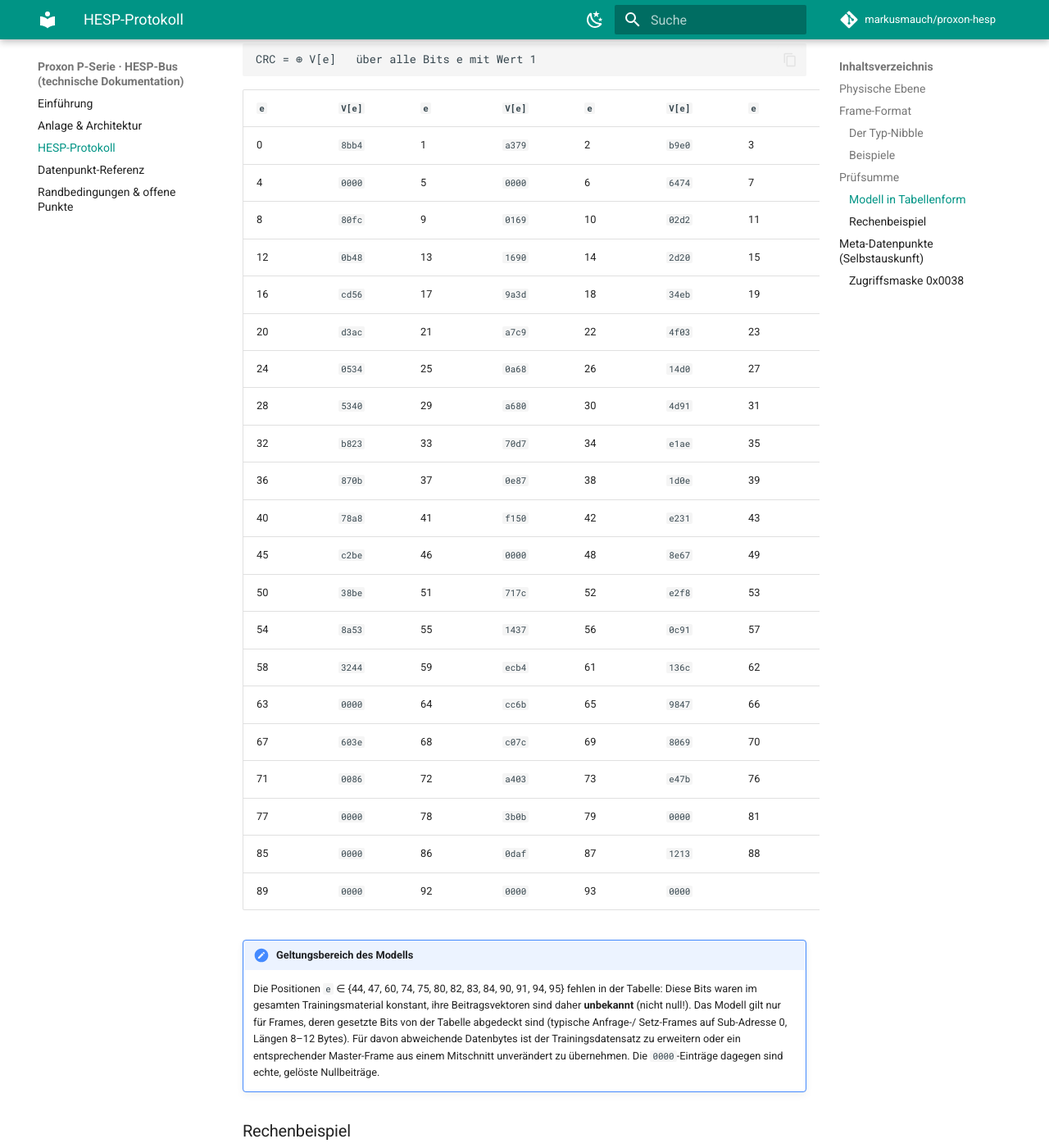
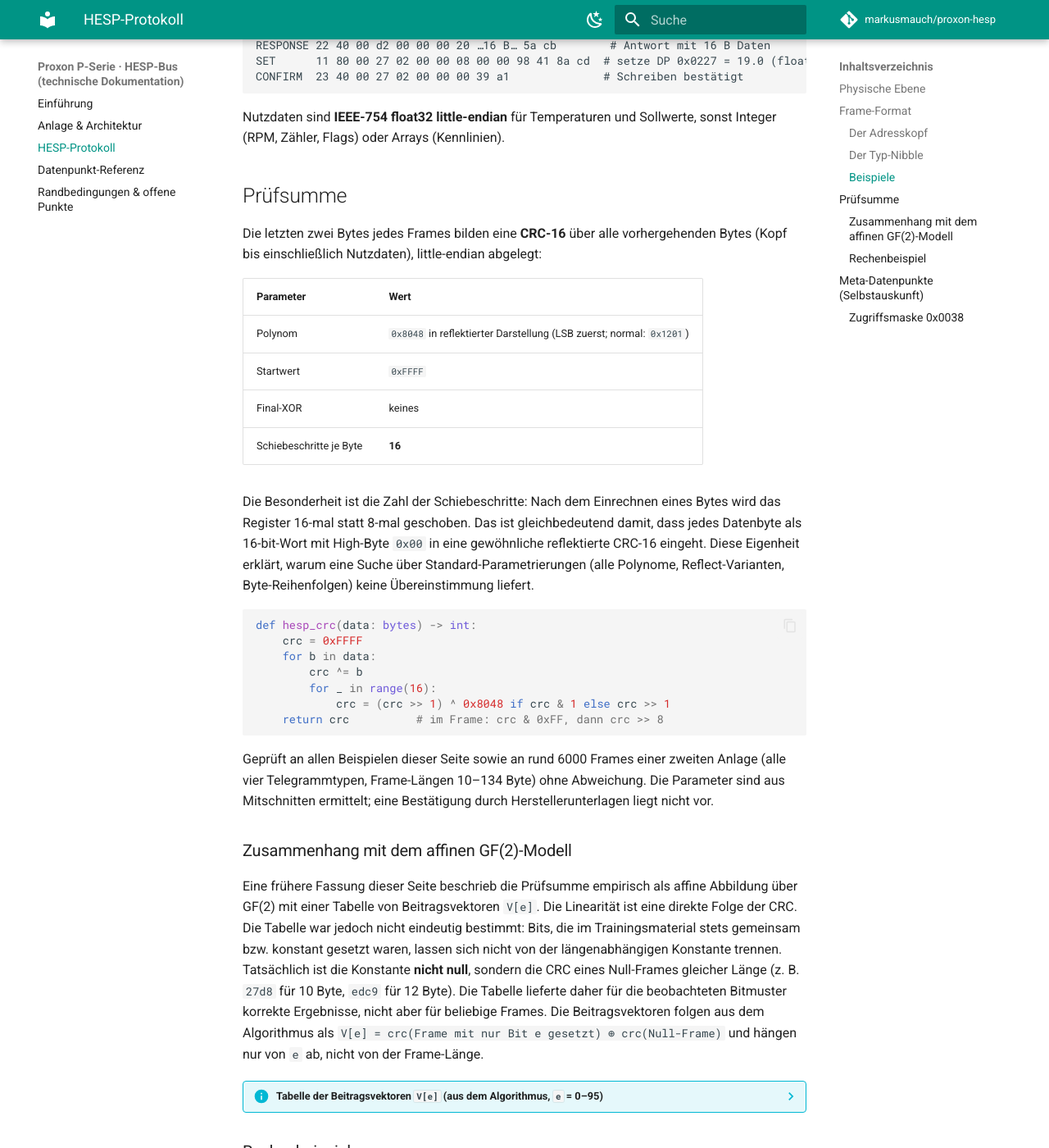
Before and after one commit to markusmauch/proxon-hesp, an MkDocs documentation site: the page built from docs/protokoll.md, in a window 1280 px wide and 1400 px high, scrolled down 2312 px. Shown: the whole window at 82% size. Built offline with MkDocs 1.6.1 and Material for MkDocs 9.7.7, drawn with Linux system fonts in a browser that asks for light colours; comment, search, counter and statistics services are not loaded; some of the changed text lies outside the part shown.

Commit message:
Protokoll: CRC-16-Parameter und Deutung des Adresskopfs ergänzt
- Prüfsumme als CRC-16 beschrieben (Poly 0x8048 reflektiert, Init 0xFFFF,
  16 Schiebeschritte je Byte), geprüft an ~6000 Frames einer zweiten Anlage
- Erläuterung zum bisherigen affinen GF(2)-Modell, vollständige V[e]-Tabelle
- Vermutete Zerlegung der Kopfbytes in Typ / Quelle / Ziel

````diff
--- a/docs/protokoll.md
+++ b/docs/protokoll.md
@@ -16,18 +16,45 @@ Prüfsummenmodell wurden aus eigenen Busmitschnitten bestimmt.
 Jeder Frame:
 
 ```
-H0  80  00   <id_lo> <id_hi>   00 00   <len>   <data …>   <crc_lo> <crc_hi>
+<h0> <h1> <h2>   <id_lo> <id_hi>   00 00   <len>   <data …>   <crc_lo> <crc_hi>
 ```
 
 | Feld | Bytes | Bedeutung |
 |---|---|---|
-| `H0` | 1 | Header. **Low-Nibble = Typ** (siehe unten), High-Nibble Länge/Node-abhängig |
-| `80 00` | 2 | fester Kopf-Rest (Node/Subadresse; andere Nodes z. B. `…07…`) |
+| `h0 h1 h2` | 3 | **Adresskopf**, 24-bit little-endian: Typ, Quell- und Zieladresse (siehe unten) |
 | `id_lo id_hi` | 2 | **Datenpunkt-ID, 16-bit little-endian** |
 | `00 00` | 2 | Reserviert / Sub-Selektor |
 | `len` | 1 | **Nibble-Anzahl** der Daten (`0x08`=4 B, `0x20`=16 B, `0xe0`=224 B) |
 | `data` | n | Nutzdaten (float32 LE, int, Array …) |
 | `crc` | 2 | Prüfsumme (little-endian) |
+
+### Der Adresskopf
+
+Die ersten drei Bytes bilden vermutlich ein 24-bit-Wort `H = h0 | h1 << 8 | h2 << 16` mit
+drei Feldern:
+
+| Bits | Feld | Breite |
+|---|---|---|
+| 0–3 | Typ (siehe unten) | 4 bit |
+| 4–13 | Quelladresse | 10 bit |
+| 14–23 | Zieladresse | 10 bit |
+
+Diese Deutung würde die bisher als „fester Kopf-Rest" bzw. „Node-abhängig" beschriebenen
+Bytes erklären: Anfrage und Antwort tauschen Quell- und Zieladresse.
+
+| Kopf | Typ | Quelle → Ziel |
+|---|---|---|
+| `10 80 00` | QUERY | 1 → 2 |
+| `22 40 00` | RESPONSE | 2 → 1 |
+| `11 80 00` | SET | 1 → 2 |
+| `23 40 00` | CONFIRM | 2 → 1 |
+| `10 80 07` | QUERY | 1 → 30 |
+| `10 00 0a` | QUERY | 1 → 40 |
+
+Adresse 1 ist der pollende Master. Die Zerlegung ist mit den Mitschnitten einer zweiten
+Anlage mit weiteren Busteilnehmern (u. a. Adressen 10–15, 30, 40) konsistent: Jede
+Antwort trägt dort die vertauschten Adressen der vorausgehenden Anfrage. Eine
+Bestätigung durch Herstellerunterlagen liegt nicht vor.
 
 ### Der Typ-Nibble
 
@@ -55,96 +82,93 @@ Integer (RPM, Zähler, Flags) oder Arrays (Kennlinien).
 
 ## Prüfsumme
 
-Die letzten zwei Bytes jedes Frames bilden eine Prüfsumme.
+Die letzten zwei Bytes jedes Frames bilden eine **CRC-16** über alle vorhergehenden Bytes
+(Kopf bis einschließlich Nutzdaten), little-endian abgelegt:
 
-- Sie entspricht **keiner Standard-CRC-16**: alle 65536 Polynome in Kombination mit
-  Reflect-Varianten und Byte-Reihenfolge wurden gegen echte Frame-Paare geprüft, ohne
-  Übereinstimmung.
-- Die Prüfsumme ist jedoch eine **affine Abbildung über GF(2)** (linear plus Konstante).
-  Ein end-ausgerichtetes affines Modell — variable End-Bits zuzüglich einer Konstante je
-  Frame-Länge, bestimmt aus rund 1650 kurzen Frames — sagt **331 von 331 zurückgehaltenen
-  Frames aller Typen korrekt voraus**. Die gelösten Konstanten sind für alle beobachteten
-  Frame-Längen (8–12 Bytes) **null**, das Modell ist also in diesem Bereich rein linear:
-  Die Prüfsumme ist ein XOR fester 16-bit-Beitragsvektoren über alle gesetzten
-  Nachrichtenbits.
+| Parameter | Wert |
+|---|---|
+| Polynom | `0x8048` in reflektierter Darstellung (LSB zuerst; normal: `0x1201`) |
+| Startwert | `0xFFFF` |
+| Final-XOR | keines |
+| Schiebeschritte je Byte | **16** |
 
-Damit ist die Prüfsumme für selbst erzeugte Frames deterministisch berechenbar.
+Die Besonderheit ist die Zahl der Schiebeschritte: Nach dem Einrechnen eines Bytes wird
+das Register 16-mal statt 8-mal geschoben. Das ist gleichbedeutend damit, dass jedes
+Datenbyte als 16-bit-Wort mit High-Byte `0x00` in eine gewöhnliche reflektierte CRC-16
+eingeht. Diese Eigenheit erklärt, warum eine Suche über Standard-Parametrierungen (alle
+Polynome, Reflect-Varianten, Byte-Reihenfolgen) keine Übereinstimmung liefert.
 
-### Modell in Tabellenform
-
-Bits werden **vom Frame-Ende her** indiziert (GF(2)-Konvention „end-aligned"): Für Byte
-`i` (0-basiert ab Frame-Anfang), Bit `b` (0 = LSB) eines Frames mit `N` Bytes (ohne die
-2 CRC-Bytes) ist die End-Bitposition
-
-```
-e = (N − 1 − i) · 8 + b
+```python
+def hesp_crc(data: bytes) -> int:
+    crc = 0xFFFF
+    for b in data:
+        crc ^= b
+        for _ in range(16):
+            crc = (crc >> 1) ^ 0x8048 if crc & 1 else crc >> 1
+    return crc          # im Frame: crc & 0xFF, dann crc >> 8
 ```
 
-Die 16-bit-Prüfsumme (dargestellt als `crc_hi·256 + crc_lo`; im Frame steht `crc_lo`
-zuerst) ist das XOR der Beitragsvektoren `V[e]` aller gesetzten Nachrichtenbits:
+Geprüft an allen Beispielen dieser Seite sowie an rund 6000 Frames einer zweiten Anlage
+(alle vier Telegrammtypen, Frame-Längen 10–134 Byte) ohne Abweichung. Die Parameter sind
+aus Mitschnitten ermittelt; eine Bestätigung durch Herstellerunterlagen liegt nicht vor.
 
-```
-CRC = ⊕ V[e]   über alle Bits e mit Wert 1
-```
+### Zusammenhang mit dem affinen GF(2)-Modell
 
-| `e` | `V[e]` | `e` | `V[e]` | `e` | `V[e]` | `e` | `V[e]` |
-|---|---|---|---|---|---|---|---|
-| 0 | `8bb4` | 1 | `a379` | 2 | `b9e0` | 3 | `0222` |
-| 4 | `0000` | 5 | `0000` | 6 | `6474` | 7 | `92a8` |
-| 8 | `80fc` | 9 | `0169` | 10 | `02d2` | 11 | `05a4` |
-| 12 | `0b48` | 13 | `1690` | 14 | `2d20` | 15 | `0000` |
-| 16 | `cd56` | 17 | `9a3d` | 18 | `34eb` | 19 | `69d6` |
-| 20 | `d3ac` | 21 | `a7c9` | 22 | `4f03` | 23 | `9e06` |
-| 24 | `0534` | 25 | `0a68` | 26 | `14d0` | 27 | `29a0` |
-| 28 | `5340` | 29 | `a680` | 30 | `4d91` | 31 | `9b22` |
-| 32 | `b823` | 33 | `70d7` | 34 | `e1ae` | 35 | `c3cd` |
-| 36 | `870b` | 37 | `0e87` | 38 | `1d0e` | 39 | `3a1c` |
-| 40 | `78a8` | 41 | `f150` | 42 | `e231` | 43 | `c4f3` |
-| 45 | `c2be` | 46 | `0000` | 48 | `8e67` | 49 | `1c5f` |
-| 50 | `38be` | 51 | `717c` | 52 | `e2f8` | 53 | `c561` |
-| 54 | `8a53` | 55 | `1437` | 56 | `0c91` | 57 | `1922` |
-| 58 | `3244` | 59 | `ecb4` | 61 | `136c` | 62 | `6e15` |
-| 63 | `0000` | 64 | `cc6b` | 65 | `9847` | 66 | `301f` |
-| 67 | `603e` | 68 | `c07c` | 69 | `8069` | 70 | `0043` |
-| 71 | `0086` | 72 | `a403` | 73 | `e47b` | 76 | `6242` |
-| 77 | `0000` | 78 | `3b0b` | 79 | `0000` | 81 | `0000` |
-| 85 | `0000` | 86 | `0daf` | 87 | `1213` | 88 | `0000` |
-| 89 | `0000` | 92 | `0000` | 93 | `0000` |  |  |
+Eine frühere Fassung dieser Seite beschrieb die Prüfsumme empirisch als affine Abbildung
+über GF(2) mit einer Tabelle von Beitragsvektoren `V[e]`. Die Linearität ist eine direkte
+Folge der CRC. Die Tabelle war jedoch nicht eindeutig bestimmt: Bits, die im
+Trainingsmaterial stets gemeinsam bzw. konstant gesetzt waren, lassen sich nicht von der
+längenabhängigen Konstante trennen. Tatsächlich ist die Konstante **nicht null**, sondern
+die CRC eines Null-Frames gleicher Länge (z. B. `27d8` für 10 Byte, `edc9` für 12 Byte).
+Die Tabelle lieferte daher für die beobachteten Bitmuster korrekte Ergebnisse, nicht aber
+für beliebige Frames. Die Beitragsvektoren folgen aus dem Algorithmus als
+`V[e] = crc(Frame mit nur Bit e gesetzt) ⊕ crc(Null-Frame)` und hängen nur von `e`
+ab, nicht von der Frame-Länge.
 
-!!! note "Geltungsbereich des Modells"
-    Die Positionen `e` ∈ {44, 47, 60, 74, 75, 80, 82, 83, 84, 90, 91, 94, 95} fehlen in
-    der Tabelle: Diese Bits waren im gesamten Trainingsmaterial konstant, ihre
-    Beitragsvektoren sind daher **unbekannt** (nicht null!). Das Modell gilt nur für
-    Frames, deren gesetzte Bits von der Tabelle abgedeckt sind (typische Anfrage-/
-    Setz-Frames auf Sub-Adresse 0, Längen 8–12 Bytes). Für davon abweichende Datenbytes
-    ist der Trainingsdatensatz zu erweitern oder ein entsprechender Master-Frame aus
-    einem Mitschnitt unverändert zu übernehmen. Die `0000`-Einträge dagegen sind echte,
-    gelöste Nullbeiträge.
+??? info "Tabelle der Beitragsvektoren `V[e]` (aus dem Algorithmus, `e` = 0–95)"
+
+    Bitposition vom Frame-Ende: Für Byte `i` (0-basiert), Bit `b` (0 = LSB) eines Frames mit
+    `N` Bytes ohne CRC gilt `e = (N − 1 − i) · 8 + b`. Damit ist
+    `CRC = K(N) ⊕ (⊕ V[e] über alle gesetzten Bits)` mit `K(N)` = CRC eines Null-Frames der Länge `N`.
+
+    | `e` | `V[e]` | `e` | `V[e]` | `e` | `V[e]` | `e` | `V[e]` |
+    |---|---|---|---|---|---|---|---|
+    | 0 | `d1f4` | 1 | `a379` | 2 | `4663` | 3 | `8cc6` |
+    | 4 | `191d` | 5 | `323a` | 6 | `6474` | 7 | `c8e8` |
+    | 8 | `80fc` | 9 | `0169` | 10 | `02d2` | 11 | `05a4` |
+    | 12 | `0b48` | 13 | `1690` | 14 | `2d20` | 15 | `5a40` |
+    | 16 | `cd56` | 17 | `9a3d` | 18 | `34eb` | 19 | `69d6` |
+    | 20 | `d3ac` | 21 | `a7c9` | 22 | `4f03` | 23 | `9e06` |
+    | 24 | `0534` | 25 | `0a68` | 26 | `14d0` | 27 | `29a0` |
+    | 28 | `5340` | 29 | `a680` | 30 | `4d91` | 31 | `9b22` |
+    | 32 | `b823` | 33 | `70d7` | 34 | `e1ae` | 35 | `c3cd` |
+    | 36 | `870b` | 37 | `0e87` | 38 | `1d0e` | 39 | `3a1c` |
+    | 40 | `78a8` | 41 | `f150` | 42 | `e231` | 43 | `c4f3` |
+    | 44 | `8977` | 45 | `127f` | 46 | `24fe` | 47 | `49fc` |
+    | 48 | `8e67` | 49 | `1c5f` | 50 | `38be` | 51 | `717c` |
+    | 52 | `e2f8` | 53 | `c561` | 54 | `8a53` | 55 | `1437` |
+    | 56 | `0c91` | 57 | `1922` | 58 | `3244` | 59 | `6488` |
+    | 60 | `c910` | 61 | `92b1` | 62 | `25f3` | 63 | `4be6` |
+    | 64 | `cc6b` | 65 | `9847` | 66 | `301f` | 67 | `603e` |
+    | 68 | `c07c` | 69 | `8069` | 70 | `0043` | 71 | `0086` |
+    | 72 | `a403` | 73 | `4897` | 74 | `912e` | 75 | `22cd` |
+    | 76 | `459a` | 77 | `8b34` | 78 | `16f9` | 79 | `2df2` |
+    | 80 | `96f1` | 81 | `2d73` | 82 | `5ae6` | 83 | `b5cc` |
+    | 84 | `6b09` | 85 | `d612` | 86 | `acb5` | 87 | `59fb` |
+    | 88 | `a03b` | 89 | `40e7` | 90 | `81ce` | 91 | `030d` |
+    | 92 | `061a` | 93 | `0c34` | 94 | `1868` | 95 | `30d0` |
+
+    | `N` | 8 | 9 | 10 | 11 | 12 | 13 | 14 |
+    |---|---|---|---|---|---|---|---|
+    | `K(N)` | `81dd` | `bfd9` | `27d8` | `ee21` | `edc9` | `4cfb` | `f5be` |
 
 ### Rechenbeispiel
 
-Anfrage-Frame für Datenpunkt `0x0160` (siehe Beispiele oben), `N = 10` Nutzbytes:
+Anfrage-Frame für Datenpunkt `0x0160` (siehe Beispiele oben):
 
-```
-10 80 00 60 01 00 00 04 01 00
-```
-
-Gesetzte Bits und ihre Beitragsvektoren:
-
-| Byte `i` | Wert | Bit `b` | `e = (9−i)·8+b` | `V[e]` |
-|---|---|---|---|---|
-| 0 | `10` | 4 | 76 | `6242` |
-| 1 | `80` | 7 | 71 | `0086` |
-| 3 | `60` | 5 | 53 | `c561` |
-| 3 | `60` | 6 | 54 | `8a53` |
-| 4 | `01` | 0 | 40 | `78a8` |
-| 7 | `04` | 2 | 18 | `34eb` |
-| 8 | `01` | 0 | 8  | `80fc` |
-
-XOR aller sieben Vektoren:
-
-```
-6242 ⊕ 0086 ⊕ c561 ⊕ 8a53 ⊕ 78a8 ⊕ 34eb ⊕ 80fc = e149
+```python
+>>> hex(hesp_crc(bytes.fromhex("10 80 00 60 01 00 00 04 01 00")))
+'0xe149'
 ```
 
 → `crc_lo = 49`, `crc_hi = e1`; der vollständige Frame auf dem Bus lautet also
````
